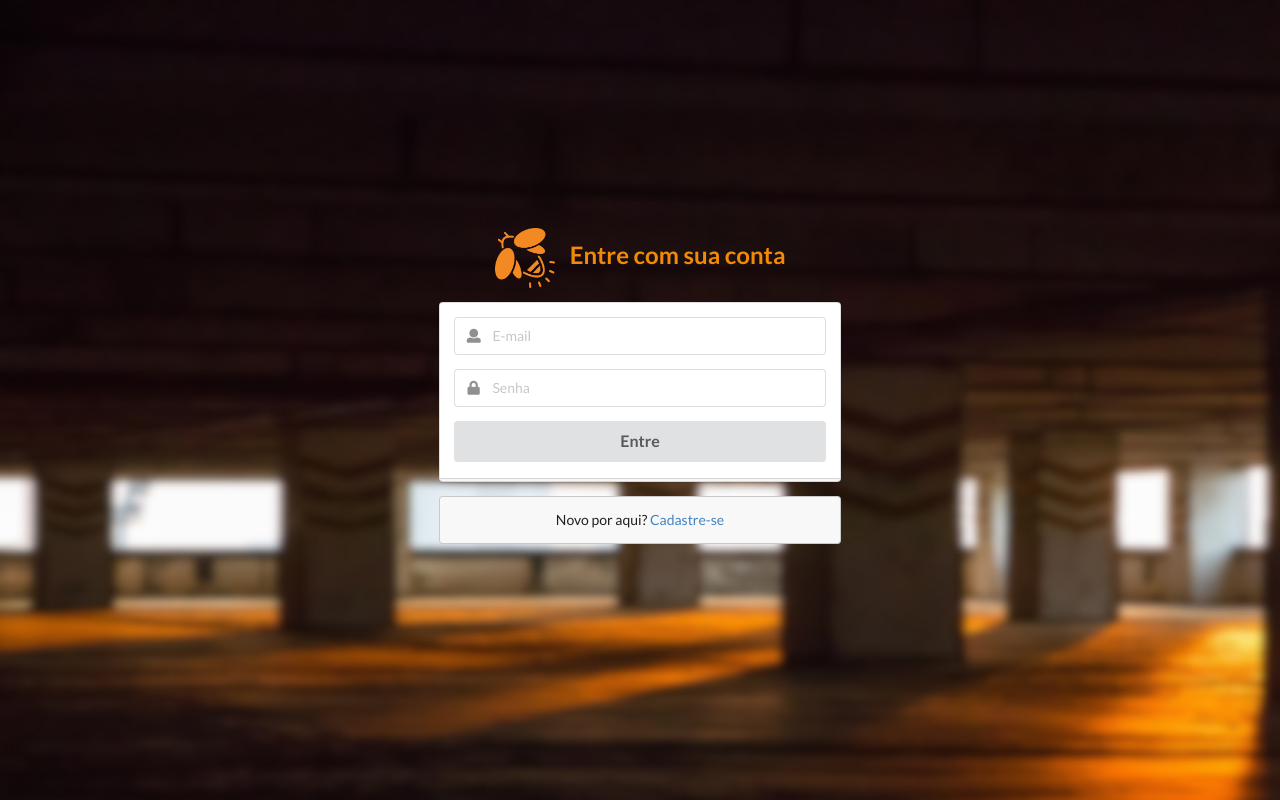
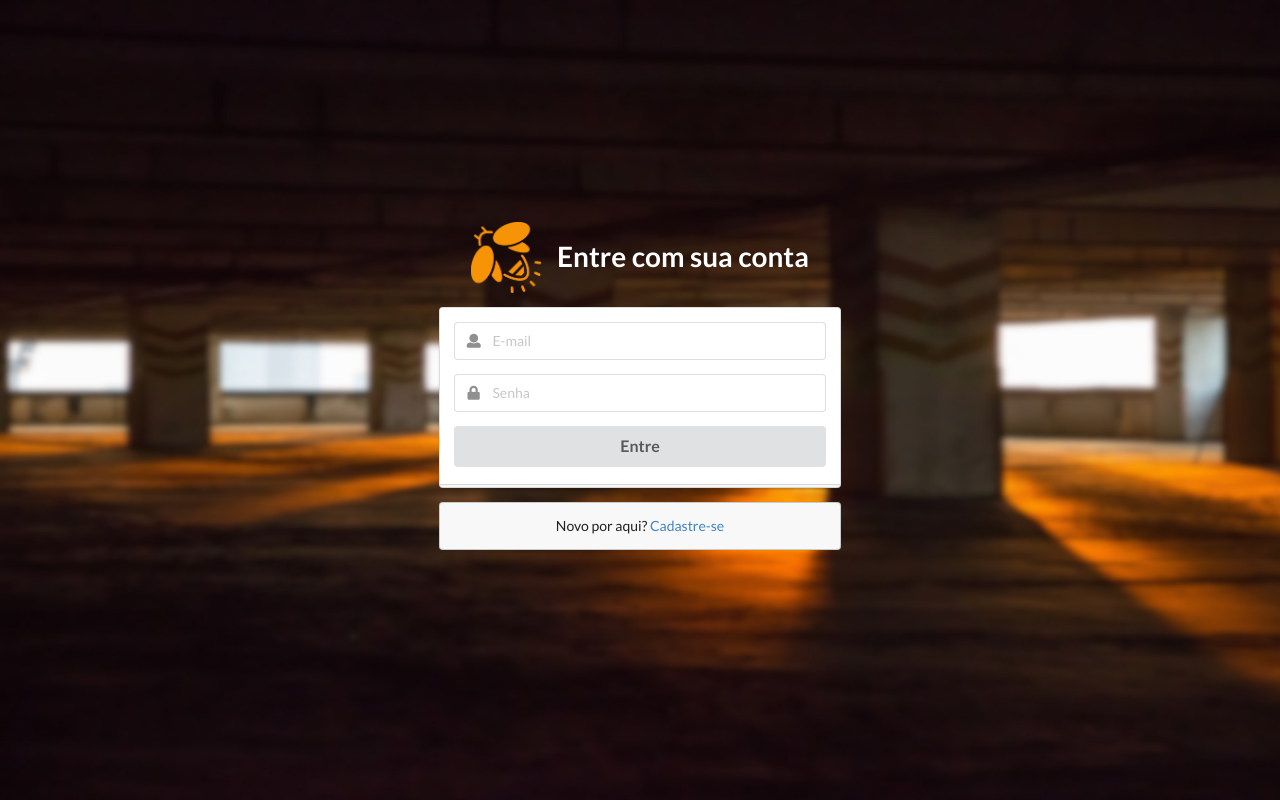
Before and after one commit to ianbandrade/TIS-II_Vagalugue, a plain HTML site: page login.html in a window 1280 px wide. Drawn offline with nearby package versions, Linux system fonts and the light colour scheme; files whose address does not match are found by name.

Commit message:
Melhorias no frontend II

```diff
--- a/login.html
+++ b/login.html
@@ -19,12 +19,12 @@
 
   <div class="ui middle aligned center aligned grid">
     <div class="column">
-      <h2 class="ui image header">
-        <img src="imgs/vagalugue.png" class="image">
+      <h1 class="ui image header">
+        <img src="imgs/vagalugueLaranja.png" class="image">
         <div class="content parag">
           Entre com sua conta
         </div>
-      </h2>
+      </h1>
       <form class="ui large form">
         <div class="ui stacked segment">
           <div class="field">
--- a/style.css
+++ b/style.css
@@ -1,5 +1,8 @@
 body {
-  background-image: url("imgs/Background.jpg")
+  background-image: url("imgs/Background.jpg");
+  background-repeat: no-repeat;
+  background-position: center;
+  background-size: cover;
 }
 
 body>.grid {
@@ -15,5 +18,5 @@ body>.grid {
 }
 
 .parag {
-  color: #F28907;
+  color: rgb(255, 255, 255);
 }
```
Also changed, not shown: Frontend/fundo-carros.jpg (deleted), fundo-carros.jpg (deleted), imgs/vagalugueLaranja.png (added), vagalugue branco.png (deleted), vagalugue.png (deleted).
